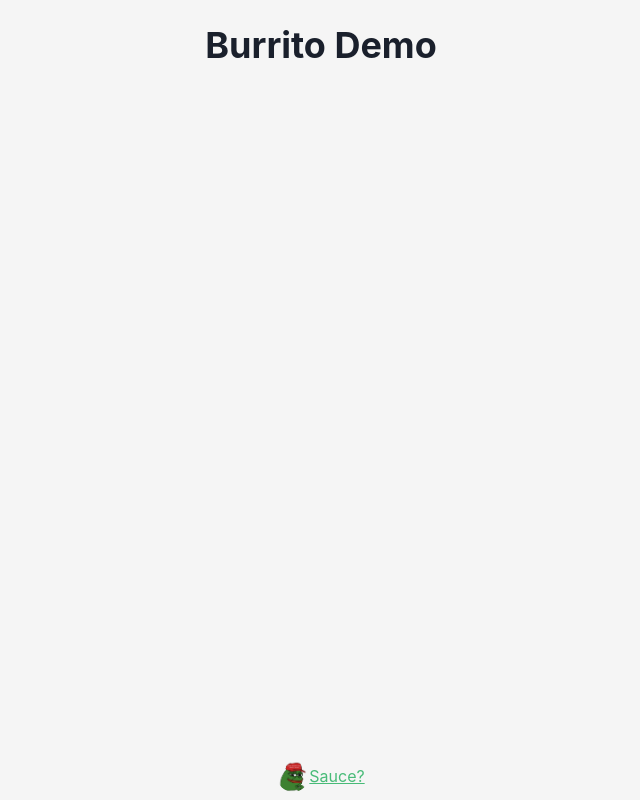
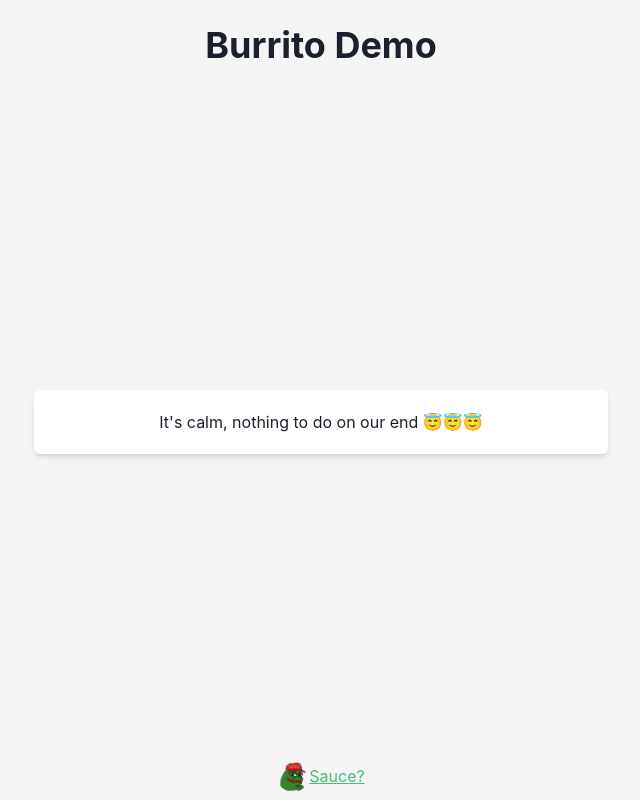
Before and after one commit to Bentl22a9/piggy-bank-demo-monorepo, a React (Create React App) app in the folder piggy-bank-demo-react/: page /burrito-demo in a window 1280 px wide. Shown: the whole page, without its empty margins (319-959 px from the left). Built offline with nearby package versions, Linux system fonts and the light colour scheme.

Commit message:
feat: complete burrito-demo page

```diff
--- a/piggy-bank-demo-react/src/components/index.tsx
+++ b/piggy-bank-demo-react/src/components/index.tsx
@@ -1,5 +1,16 @@
-import React from 'react';
-import { Avatar, Box, Flex, Heading, Link, Spacer } from '@chakra-ui/react';
+import React, { ReactNode } from 'react';
+import {
+  Avatar,
+  Box,
+  Card,
+  CardBody,
+  CardHeader,
+  Divider,
+  Flex,
+  Heading,
+  Link,
+  Spacer
+} from '@chakra-ui/react';
 import PEPE from '../assets/images/mmga.png';
 
 export const Footer = () => {
@@ -34,3 +45,22 @@ export const Title = ({ title }: TitleProps) => {
     </Box>
   );
 };
+
+type SectionCardProps = {
+  title?: string;
+  body: ReactNode;
+};
+
+export const SectionCard = ({ title, body }: SectionCardProps) => {
+  return (
+    <Card w="100%" boxShadow="md">
+      {title && (
+        <CardHeader>
+          <Heading size="md">{title}</Heading>
+          <Divider color="gray.100" mt="4" />
+        </CardHeader>
+      )}
+      <CardBody>{body}</CardBody>
+    </Card>
+  );
+};
--- a/piggy-bank-demo-react/src/pages/BurritoDemo/index.tsx
+++ b/piggy-bank-demo-react/src/pages/BurritoDemo/index.tsx
@@ -1,8 +1,21 @@
 import React from 'react';
-import { Box, VStack } from '@chakra-ui/react';
+import { Center, Spacer, Text, VStack } from '@chakra-ui/react';
+import { SectionCard } from '../../components';
 
 const BurritoDemo = () => {
-  return <VStack w="100%" h="100%"></VStack>;
+  return (
+    <VStack w="100%" h="100%">
+      <Spacer />
+      <SectionCard
+        body={
+          <Center>
+            <Text>It&#39;s calm, nothing to do on our end 😇😇😇</Text>
+          </Center>
+        }
+      />
+      <Spacer />
+    </VStack>
+  );
 };
 
 export default BurritoDemo;
--- a/piggy-bank-demo-react/src/pages/Home/index.tsx
+++ b/piggy-bank-demo-react/src/pages/Home/index.tsx
@@ -1,38 +1,16 @@
 import {
   Box,
   Button,
-  Card,
-  CardBody,
-  CardHeader,
-  Divider,
   Flex,
-  Heading,
   ListItem,
   OrderedList,
   Spacer,
   UnorderedList,
   VStack
 } from '@chakra-ui/react';
-import React, { ReactNode, useCallback } from 'react';
+import React, { useCallback } from 'react';
 import { useNavigate } from 'react-router-dom';
-
-type SectionCardProps = {
-  title: string;
-  body: ReactNode;
-};
-
-const SectionCard = ({ title, body }: SectionCardProps) => {
-  return (
-    <Card w="100%" boxShadow="md">
-      <CardHeader>
-        <Heading size="md">{title}</Heading>
-        <Divider color="gray.100" mt="4" />
-      </CardHeader>
-
-      <CardBody>{body}</CardBody>
-    </Card>
-  );
-};
+import { SectionCard } from '../../components';
 
 const Home = () => {
   const navigate = useNavigate();
```
